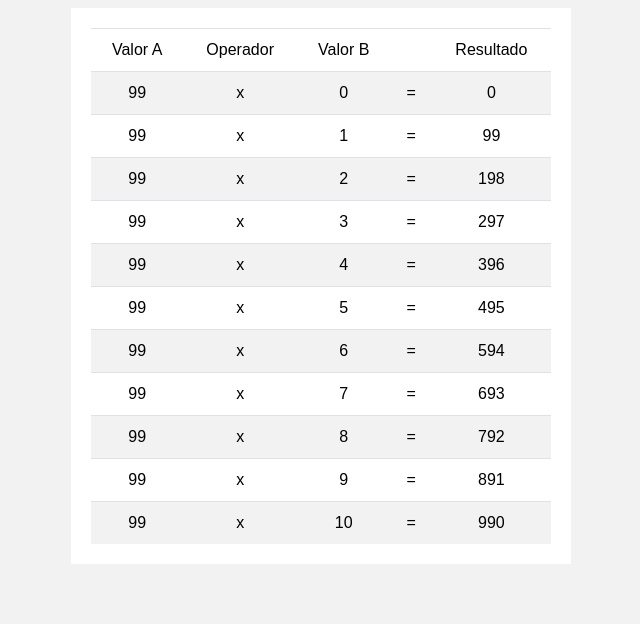
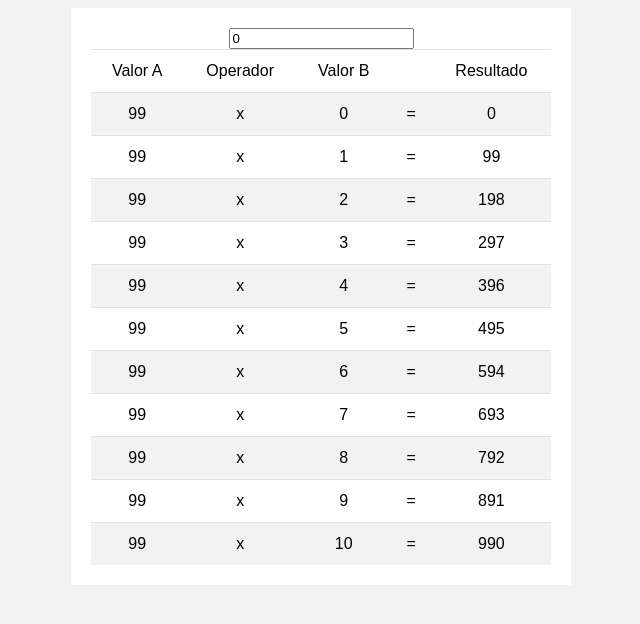
Before and after one commit to alqlima/tabuada, a plain HTML site: page index.html in a window 1280 px wide. Shown: the whole page, without its empty margins (319-959 px from the left). Drawn offline with Linux system fonts and the light colour scheme.

Commit message:
An input tag was added
An input tag was added

```diff
--- a/index.html
+++ b/index.html
@@ -8,6 +8,7 @@
 </head>
 <body>
 	<div class="content-tabuada">
+	<input type="number" id="valorA" value="0">
 		<table id="tabuada">
 			<thead>
 				<tr>
```
